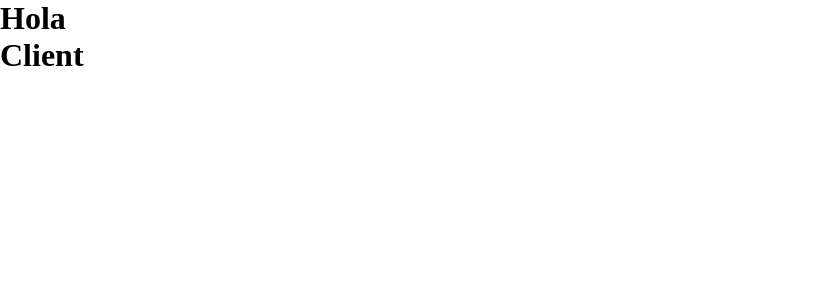
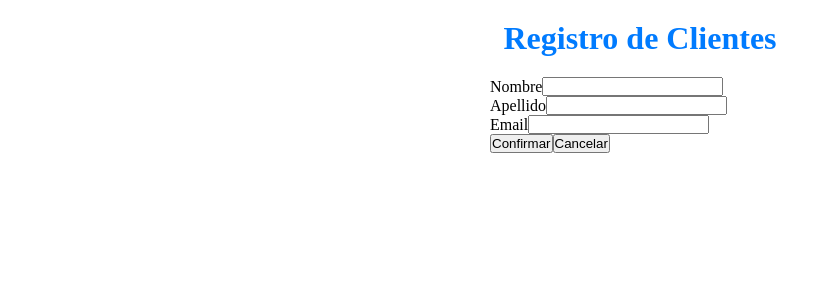
Before and after one commit to emilioQuilodran/electroServiceFront, a React (Create React App) app: page /client in a window 1280 px wide. Shown: the top 300 px of the page, without its empty margins (0-839 px from the left). Built offline with nearby package versions, Linux system fonts and the light colour scheme.

Commit message:
intento 2

```diff
--- a/src/Components/pages/client/client.jsx
+++ b/src/Components/pages/client/client.jsx
@@ -1,11 +1,56 @@
+import React, { useState} from "react";
+import './style.scss'
 
 const Client = () => {
+  const [nombre, setNombre] = useState("");
+  const [apellido, setApellido] = useState("");
+  const [email, setEmail] = useState("");
+
+  const handleReg = (e) => {
+    e.preventDefault();
+    // Aquí puedes agregar la lógica de autenticación
+  };
+
   return (
-    <div>
-      <h1>Hola</h1>
-      <h1>Client</h1>
+    <div className="clientesReg">
+      <h1>Registro de Clientes</h1>
+
+      <form onSubmit={handleReg}>
+        <div className="input-group">
+          <label htmlFor="nombre">Nombre </label>
+
+          <input
+            type="text"
+            value={nombre}
+            onChange={(e) => setNombre(e.target.value)}
+          />
+        </div>
+
+        <div className="input-group">
+          <label htmlFor="apellido">Apellido </label>
+
+          <input
+            type="text"
+            value={apellido}
+            onChange={(e) => setApellido(e.target.value)}
+          />
+        </div>
+
+        <div className="input-group">
+          <label htmlFor="email">Email </label>
+
+          <input
+            type="text"
+            value={email}
+            onChange={(e) => setEmail(e.target.value)}
+          />
+        </div>
+
+        <button type="submit">Confirmar</button>
+        <button type="submit">Cancelar</button>
+      </form>
     </div>
-  )
-}
+  );
+};
 
-export default Client
+export default Client;
--- a/src/Components/pages/client/style.scss
+++ b/src/Components/pages/client/style.scss
@@ -0,0 +1,25 @@
+@import '../../../scss/variables.scss';
+
+  .clientesReg {
+
+    max-width: 300px;
+    margin: 0 auto;
+    padding: 20px;
+
+
+
+
+    h1 {
+      text-align: center;
+      margin-bottom: 20px;
+      color: $primary-color;
+    }
+
+    .input-group {
+      display: flex;
+      align-items: center;
+     // margin-bottom: 10px; /* Espacio entre grupos de entrada */
+    }
+
+
+  }
--- a/src/scss/variables.scss
+++ b/src/scss/variables.scss
@@ -0,0 +1 @@
+$primary-color: #007bff;
```
